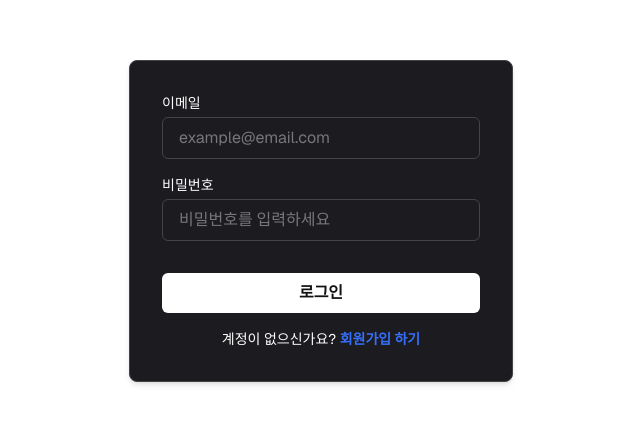
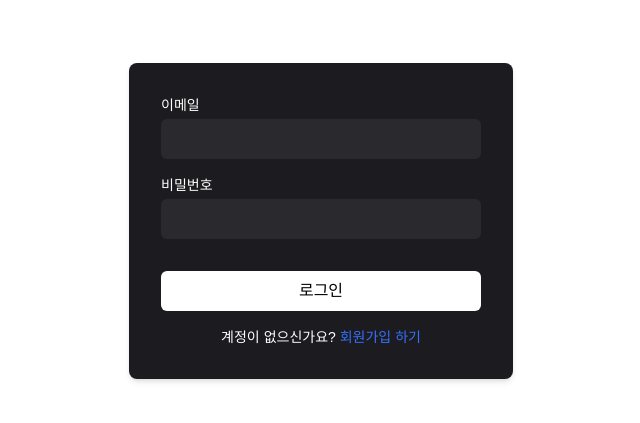
Before and after one commit to InserToken/Candly-Client, a Next.js app: page /auth/login in a window 1280 px wide. Shown: the part 179-602 px from the top of the page, without its empty margins (319-959 px from the left). Built offline with nearby package versions, Linux system fonts and the light colour scheme.

Commit message:
[feat] 로그인/회원가입 toast로 에러처리 ui 추가 #9

```diff
--- a/src/app/(main)/auth/login/page.tsx
+++ b/src/app/(main)/auth/login/page.tsx
@@ -1,13 +1,14 @@
 "use client";
 import { useAuthStore } from "@/stores/authStore";
 import { useRouter } from "next/navigation";
-import React, { useEffect, useState } from "react";
+import React, { useState, useEffect } from "react";
+import { ToastContainer, toast } from "react-toastify";
+import "react-toastify/dist/ReactToastify.css";
 
 export default function Login() {
   const [loginEmail, setLoginEmail] = useState("");
   const [loginPassword, setLoginPassword] = useState("");
 
-  // 각각 Auth 스토어에 저장하기, 들고오는 변수
   const setAuth = useAuthStore((s) => s.setAuth);
   const getAuth = useAuthStore((s) => s.auth);
   const router = useRouter();
@@ -17,97 +18,92 @@ export default function Login() {
 
     const res = await fetch(`${process.env.NEXT_PUBLIC_API_URL}/auth/login`, {
       method: "POST",
-      headers: {
-        "Content-Type": "application/json",
-      },
+      headers: { "Content-Type": "application/json" },
       body: JSON.stringify({ email: loginEmail, password: loginPassword }),
     });
 
+    const data = await res.json();
+
     if (!res.ok) {
-      console.log("로그인 실패", await res.text());
-      alert("로그인 실패");
+      // toast로 에러 메시지 표시
+      toast.error(data.message || "로그인에 실패했습니다.");
+      return;
     }
 
-    const data = await res.json();
-
+    // 로그인 성공
     const { email, nickname, token } = data;
-    // stores/authStore에 email, nickname, token 저장
-    setAuth({
-      email,
-      nickname,
-      token,
-    });
-
-    sessionStorage.setItem("token", data.token);
-
-    // Todo: 라우터 확인하기
+    setAuth({ email, nickname, token });
+    sessionStorage.setItem("token", token);
     router.replace("/");
   };
 
-  // Test: auth 저장 잘 되는지
   useEffect(() => {
     console.log("auth가 스토어에 저장됨:", getAuth);
   }, [getAuth]);
 
   return (
-    <div className="flex items-center justify-center min-h-screen p-8 pb-20 sm:p-20 font-[family-name:var(--font-geist-sans)]">
-      <main className="w-full max-w-sm bg-[#1C1C20] border border-[#444444] shadow-md rounded-lg p-8">
+    <div className="flex items-center justify-center min-h-screen p-8 sm:p-20">
+      <main className="w-full max-w-sm bg-[#1C1C20] p-8 rounded-lg shadow-md">
         <form onSubmit={handleLoginSubmit} className="flex flex-col gap-4">
+          {/* 이메일 */}
           <div>
-            <label
-              htmlFor="email"
-              className="block text-sm font-medium text-white"
-            >
+            <label htmlFor="loginemail" className="block text-sm text-white">
               이메일
             </label>
             <input
+              id="loginemail"
               type="email"
-              id="loginemail"
               value={loginEmail}
-              placeholder="example@email.com"
-              className="w-full mt-1 px-4 py-2 border border-[#444444] rounded-md focus:outline-none focus:ring-2 focus:ring-[#366FFB] text-white placeholder-[#777779]"
               onChange={(e) => setLoginEmail(e.target.value)}
+              className="w-full mt-1 px-4 py-2 rounded-md bg-[#2A2A2E] text-white"
               required
             />
           </div>
 
+          {/* 비밀번호 */}
           <div>
-            <label
-              htmlFor="password"
-              className="block text-sm font-medium text-white"
-            >
+            <label htmlFor="loginpassword" className="block text-sm text-white">
               비밀번호
             </label>
             <input
+              id="loginpassword"
               type="password"
-              id="loginpassword"
               value={loginPassword}
-              placeholder="비밀번호를 입력하세요"
-              className="w-full mt-1 px-4 py-2 border border-[#444444] rounded-md focus:outline-none focus:ring-2 focus:ring-[#366FFB] text-white placeholder-[#777779]"
               onChange={(e) => setLoginPassword(e.target.value)}
+              className="w-full mt-1 px-4 py-2 rounded-md bg-[#2A2A2E] text-white"
               required
             />
           </div>
 
           <button
             type="submit"
-            className="w-full py-2 mt-4 text-[#121212] font-semibold rounded-md bg-white hover:bg-[#366FFB] hover:text-white transition"
+            className="w-full py-2 mt-4 bg-white text-black rounded-md hover:bg-[#366FFB] hover:text-white transition"
           >
             로그인
           </button>
         </form>
 
-        <div className="text-sm text-center text-white mt-4 ">
-          {"계정이 없으신가요? "}
+        <div className="text-center text-white mt-4 text-sm">
+          계정이 없으신가요?{" "}
           <button
-            type="button"
-            className="text-[#366FFB] font-semibold hover:underline"
             onClick={() => router.replace("/auth/signup")}
+            className="text-[#366FFB] hover:underline"
           >
-            {"회원가입 하기"}
+            회원가입 하기
           </button>
         </div>
       </main>
+
+      <ToastContainer
+        position="bottom-right"
+        hideProgressBar
+        limit={3}
+        toastStyle={{
+          backgroundColor: "#366FFB",
+          fontWeight: 600,
+          color: "#FFFFFF",
+        }}
+      />
     </div>
   );
 }
--- a/src/app/(main)/auth/signup/page.tsx
+++ b/src/app/(main)/auth/signup/page.tsx
@@ -31,11 +31,16 @@ export default function Signup() {
       }),
     });
 
+    const data = await res.json();
+
     if (!res.ok) {
-      console.error("회원가입 실패", await res.text());
+      // toast로 에러 메시지 표시
+      toast.error(data.message || "회원가입에 실패했습니다.", {
+        autoClose: 2500,
+      });
       return;
     }
-    const data = await res.json();
+
     console.log("회원가입 성공 : ", data);
 
     toast.success("회원가입 완료! 로그인으로 이동합니다.", {
```
